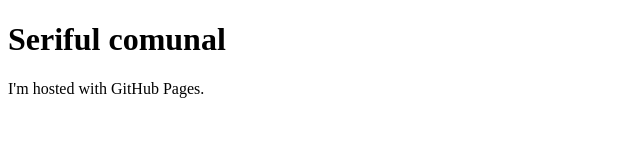
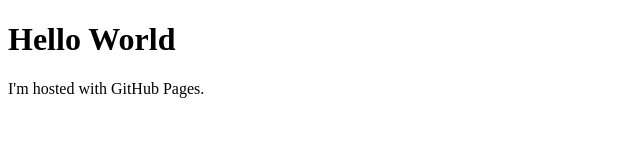
Before and after one commit to TodeDragos/TodeDragos.github.io, a plain HTML site: page index.html in a window 1280 px wide. Shown: the whole page, without its empty margins (0-640 px from the left). Drawn offline with Linux system fonts and the light colour scheme.

Commit message:
Update index.html

```diff
--- a/index.html
+++ b/index.html
@@ -1,11 +1,7 @@
 <!DOCTYPE html>
 <html>
-  <head>
-    <title>Tacat-ti fleanca</title>
-  </head>
-
-  <body>
-    <h1>Seriful comunal</h1>
-    <p>I'm hosted with GitHub Pages.</p>
-  </body>
+<body>
+<h1>Hello World</h1>
+<p>I'm hosted with GitHub Pages.</p>
+</body>
 </html>
```
